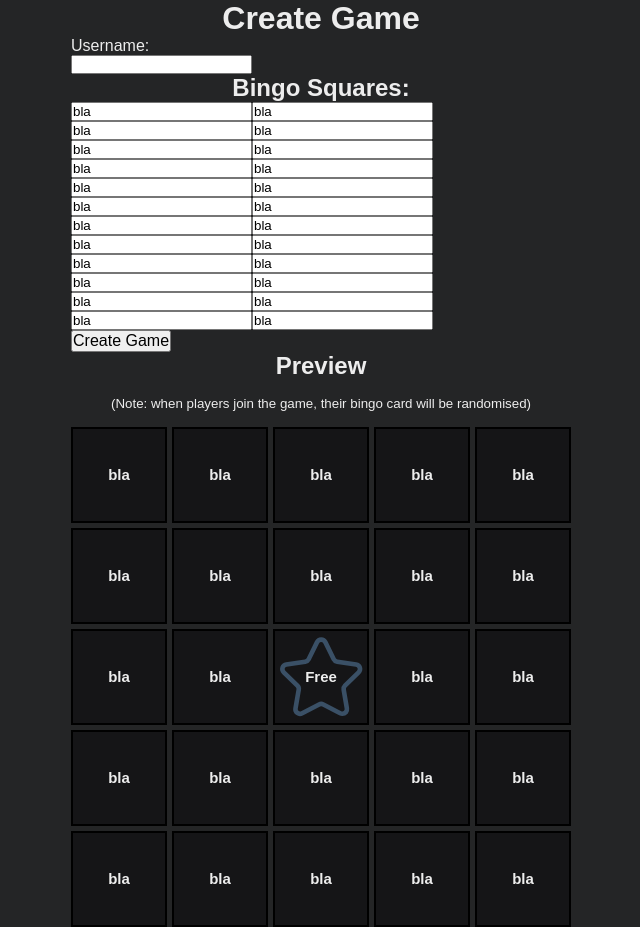
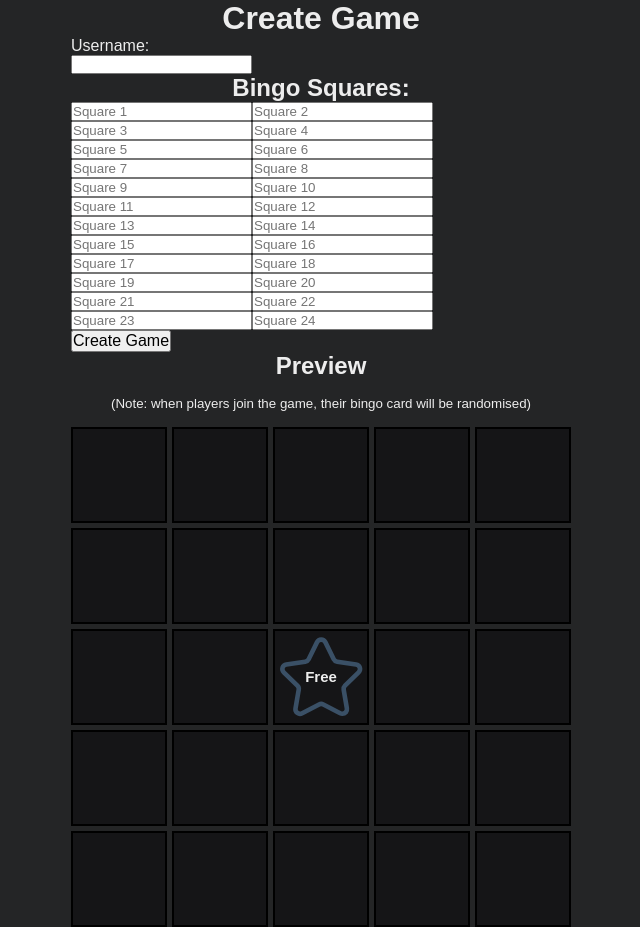
Before and after one commit to ramstedt/bingomultiplayer, a Next.js app: page /create in a window 1280 px wide. Shown: the whole page, without its empty margins (319-959 px from the left). Built offline with nearby package versions, Linux system fonts and the light colour scheme; a web font is replaced by a local one.

Commit message:
update readme

```diff
--- a/app/create/page.js
+++ b/app/create/page.js
@@ -14,7 +14,7 @@ export default function Create() {
 
   useEffect(() => {
     const initialSquares = Array.from({ length: 24 }, () => ({
-      text: 'bla',
+      text: '',
       isMarked: false,
     }));
     setBingoSquares(initialSquares);
```
Also changed, not shown: 1 other file (tests, documents, lock files or other folders).
